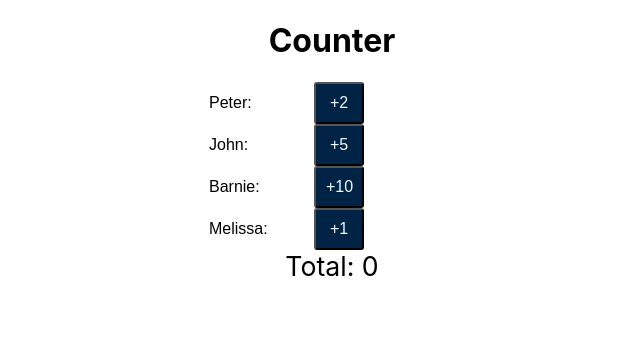
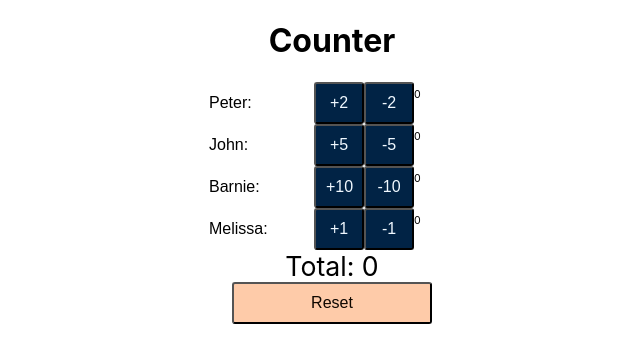
Before and after one commit to shotinyuriy/spring-boot-react, a React (Create React App) app in the folder todo-app/: page / in a window 1280 px wide. Shown: the top 362 px of the page, without its empty margins (308-948 px from the left). Built offline with nearby package versions, Linux system fonts and the light colour scheme.

Commit message:
STEP 3.15 Adding decrement and reset button

```diff
--- a/todo-app/src/components/counter/Counter.css
+++ b/todo-app/src/components/counter/Counter.css
@@ -13,9 +13,16 @@ button {
     color: aliceblue;
 }
 
+button.reset {
+    width: 200px;
+    background: #fecba9;
+    color: rgb(15,7,0);
+}
+
 .count {
-    padding: 10px;
-    font-size: 20pt;
+    position: relative;
+    bottom: 10px;
+    font-size: 8pt;
 }
 
 .title {
--- a/todo-app/src/components/counter/Counter.jsx
+++ b/todo-app/src/components/counter/Counter.jsx
@@ -7,22 +7,27 @@ class Counter extends Component {
     constructor() {
         super();
         this.state = {
-            counter : 0
+            counter : 0,
+            childCounters: []
         };
         this.increment = this.increment.bind(this);
+        this.decrement = this.decrement.bind(this);
+        this.reset = this.reset.bind(this);
+        this.register = this.register.bind(this);
     }
 
     render() {
         return (
             <div className="counter">
                 <h1>Counter</h1>
-                <CounterButton title="Peter" by={2} incrementMethod={this.increment}></CounterButton>
-                <CounterButton title="John" by={5} incrementMethod={this.increment}></CounterButton>
-                <CounterButton title="Barnie" by={10} incrementMethod={this.increment}></CounterButton>
-                <CounterButton title="Melissa" incrementMethod={this.increment}></CounterButton>
+                <CounterButton title="Peter" by={2} incrementMethod={this.increment} decrementMethod={this.decrement} registerMethod={this.register}></CounterButton>
+                <CounterButton title="John" by={5} incrementMethod={this.increment} decrementMethod={this.decrement} registerMethod={this.register}></CounterButton>
+                <CounterButton title="Barnie" by={10} incrementMethod={this.increment} decrementMethod={this.decrement} registerMethod={this.register}></CounterButton>
+                <CounterButton title="Melissa" incrementMethod={this.increment} decrementMethod={this.decrement} registerMethod={this.register}></CounterButton>
                 <div className="total">
                     Total: {this.state.counter}
                 </div>
+                <ResetButton resetMethod={this.reset}></ResetButton>
             </div>
         );
     }
@@ -34,6 +39,57 @@ class Counter extends Component {
                 return {counter: (prevState.counter + by)};
             }
         );
+    }
+
+    decrement(by) {
+        this.setState(
+            (prevState) => {
+                return {counter: (prevState.counter - by)};
+            }
+        )
+    }
+
+    reset() {
+        this.setState(
+            () => {
+                return {counter: 0};
+            }
+        );
+        this.state.childCounters.forEach((item) => {
+            item.reset();
+        });
+    }
+
+    register(childCounter) {
+        if (this.state.childCounters.indexOf(childCounter) < 0) {
+            this.setState(
+                (prevState) => {
+                    prevState.childCounters.push(childCounter);
+                    return {
+                        childCounters: prevState.childCounters
+                    }
+                }
+            );
+        }
+    }
+}
+
+class ResetButton extends Component {
+    constructor() {
+        super();
+        this.reset = this.reset.bind(this);
+    }
+
+    render() {
+        return (
+            <div>
+                <button className="reset" onClick={this.reset}>Reset</button>
+            </div>
+        )
+    }
+
+    reset() {
+        this.props.resetMethod();
     }
 }
 
@@ -47,6 +103,8 @@ class CounterButton extends Component {
             counter : 0
         }
         this.increment = this.increment.bind(this);
+        this.decrement = this.decrement.bind(this);
+        this.reset = this.reset.bind(this);
     }
 
     render() {
@@ -59,22 +117,43 @@ class CounterButton extends Component {
                     <span className="title">{this.props.title}:</span>
                 <span>
                 <button onClick={this.increment}>+{this.props.by}</button>
+                <button onClick={this.decrement}>-{this.props.by}</button>
                 </span>
 
                 <div className="progressBar" style={{width: this.state.counter+'px', background: color}}></div>
+                <span className="count">{this.state.counter}</span>
                 </div>
         );
-    };
+    }
 
     increment() {
         // this.state.counter++ => Bad Practice
+        this.props.registerMethod(this);
         this.setState(
             (prevState) => {
                 return {counter: prevState.counter + this.props.by};
             }
         );
         this.props.incrementMethod(this.props.by);
-    };
+    }
+
+    decrement() {
+        this.props.registerMethod(this);
+        this.setState(
+            (prevState) => {
+                return {counter: prevState.counter - this.props.by};
+            }
+        );
+        this.props.decrementMethod(this.props.by);
+    }
+
+    reset() {
+        this.setState(
+            (prevState) => {
+                return {counter: 0}
+            }
+        )
+    }
 }
 
 CounterButton.defaultProps = {
```
